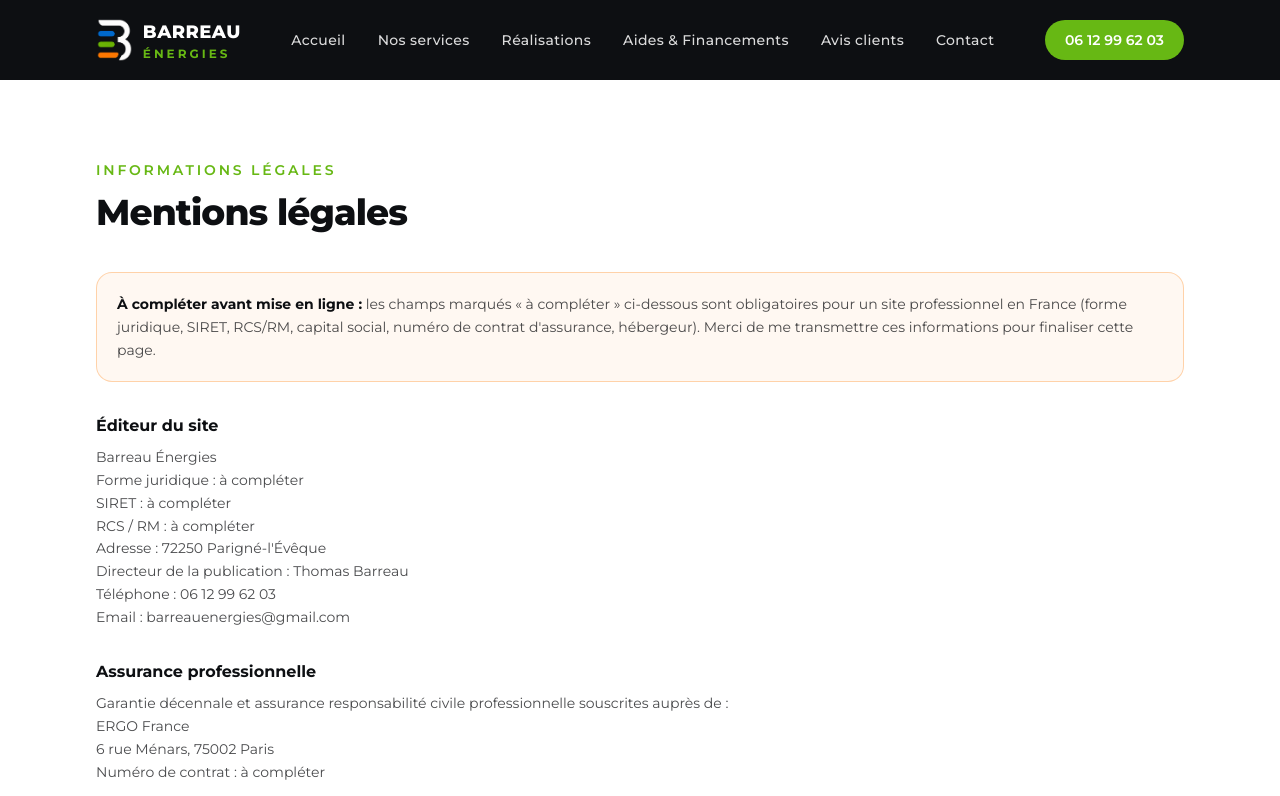
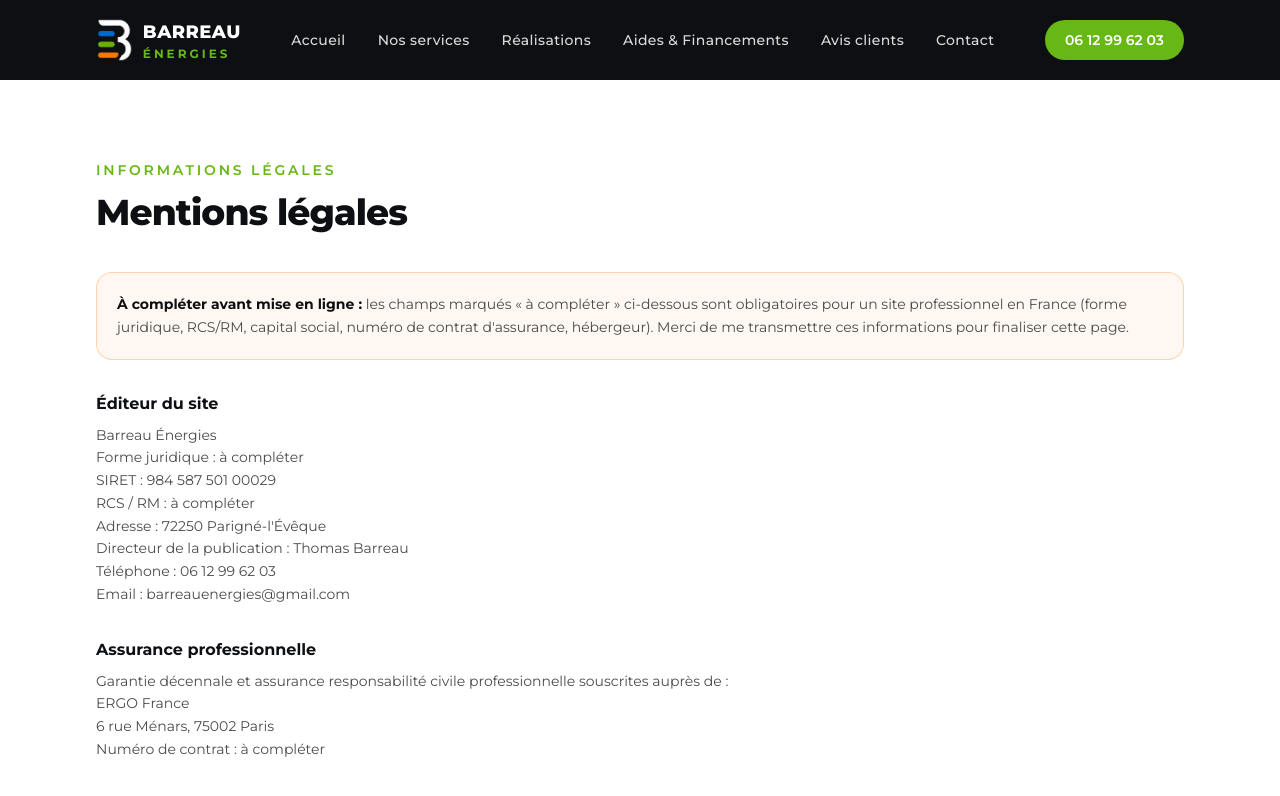
Before and after one commit to Thomas33680/Barreau-Energies, a Next.js app: page /mentions-legales in a window 1280 px wide. Shown: the top 796 px of the page. Built offline with nearby package versions, Linux system fonts and the light colour scheme.

Commit message:
Ajouter le SIRET dans les mentions légales
Forme juridique, RCS/RM, capital social, numéro de contrat d'assurance
et hébergeur restent à compléter.

```diff
--- a/src/app/mentions-legales/page.tsx
+++ b/src/app/mentions-legales/page.tsx
@@ -17,10 +17,10 @@ export default function MentionsLegalesPage() {
           <div className="rounded-2xl border border-brand-orange/30 bg-brand-orange/5 p-5">
             <strong className="text-ink">À compléter avant mise en ligne :</strong>{" "}
             les champs marqués « à compléter » ci-dessous sont obligatoires
-            pour un site professionnel en France (forme juridique, SIRET,
-            RCS/RM, capital social, numéro de contrat d&apos;assurance,
-            hébergeur). Merci de me transmettre ces informations pour
-            finaliser cette page.
+            pour un site professionnel en France (forme juridique, RCS/RM,
+            capital social, numéro de contrat d&apos;assurance, hébergeur).
+            Merci de me transmettre ces informations pour finaliser cette
+            page.
           </div>
 
           <div>
@@ -30,7 +30,7 @@ export default function MentionsLegalesPage() {
               <br />
               Forme juridique : à compléter
               <br />
-              SIRET : à compléter
+              SIRET : 984 587 501 00029
               <br />
               RCS / RM : à compléter
               <br />
```
